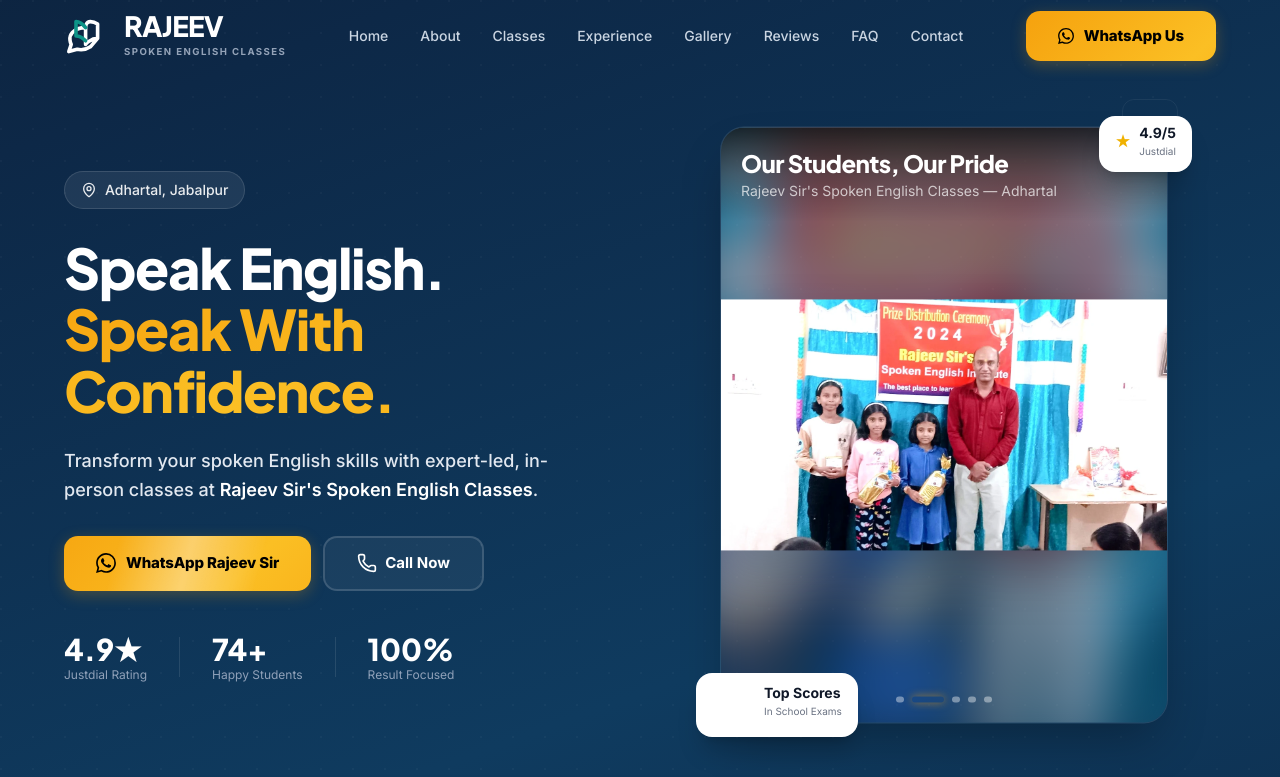
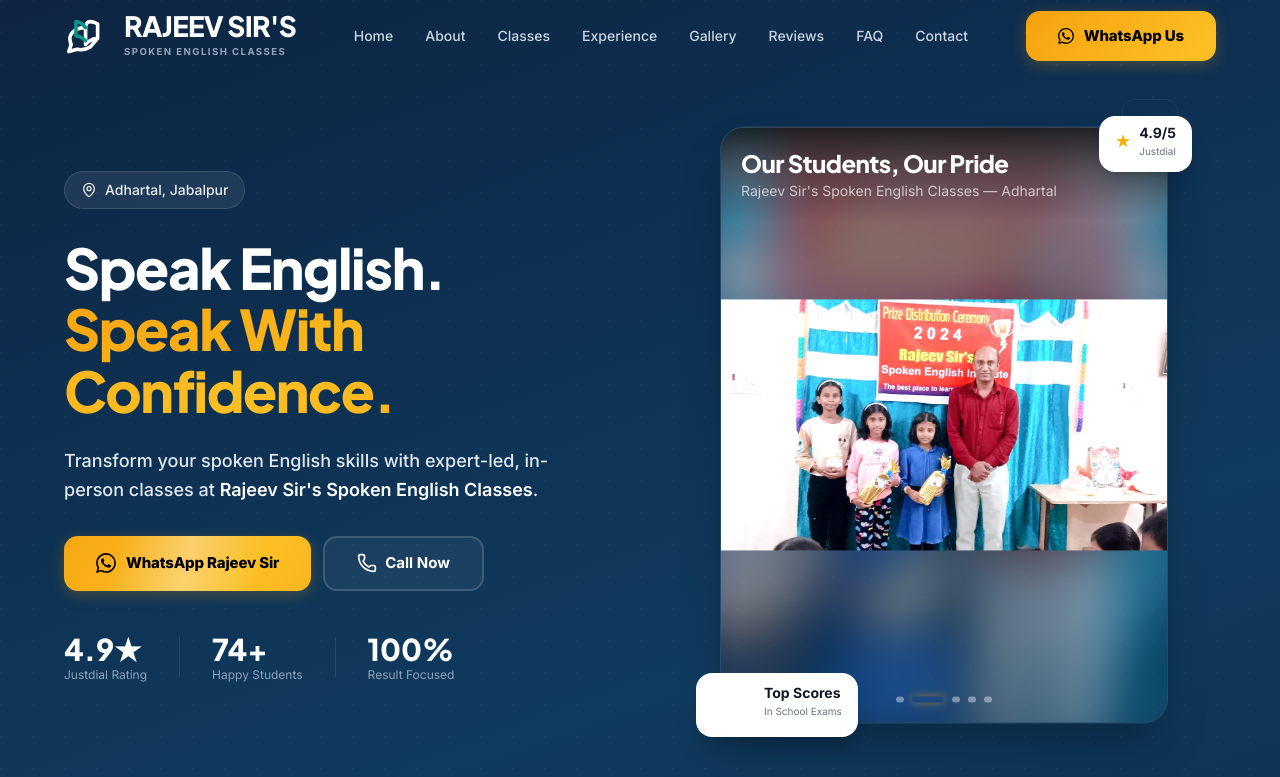
Before and after one commit to kumarhacker24/rajeev-spoken-english, a Next.js app: page / in a window 1280 px wide. Shown: the top 777 px of the page. Built offline with nearby package versions, Linux system fonts and the light colour scheme.

Commit message:
Update Logo text to RAJEEV SIR'S

```diff
--- a/src/components/Logo.tsx
+++ b/src/components/Logo.tsx
@@ -106,7 +106,7 @@
         className="font-display font-black leading-none tracking-tight"
         style={{ color: primaryColor, fontSize: compact ? "1.25rem" : "1.75rem" }}
       >
-        RAJEEV
+        RAJEEV SIR'S
       </span>
       <span
         className={`font-body font-bold uppercase tracking-[0.15em] ${compact ? "mt-0.5" : "mt-1"}`}
@@ -170,7 +170,7 @@
           animate={{ opacity: 1, x: 0 }}
           transition={{ duration: 0.5, delay: 1.2, ease: "easeOut" }}
         >
-          RAJEEV
+          RAJEEV SIR'S
         </motion.span>
         {/* Descriptor reveal */}
         <motion.span
```
